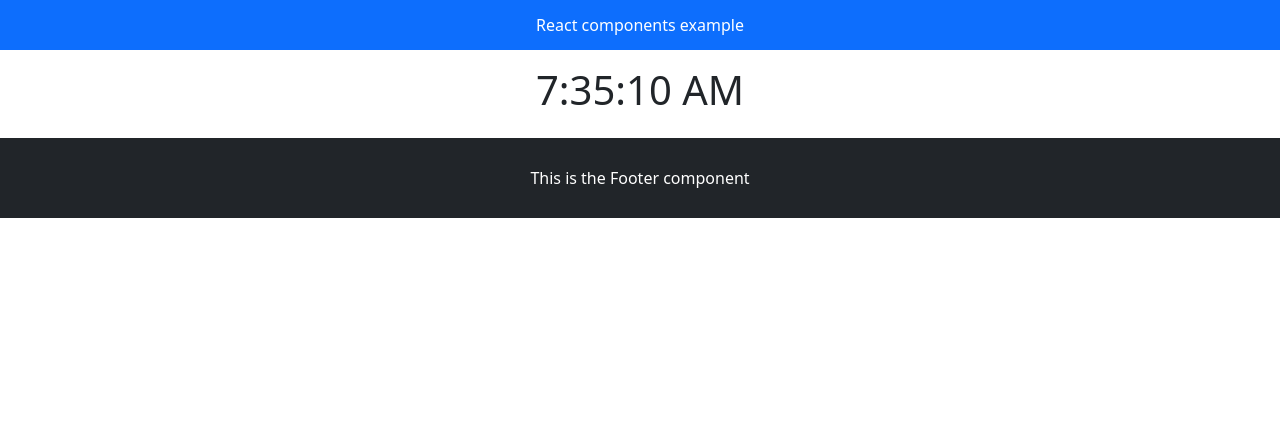
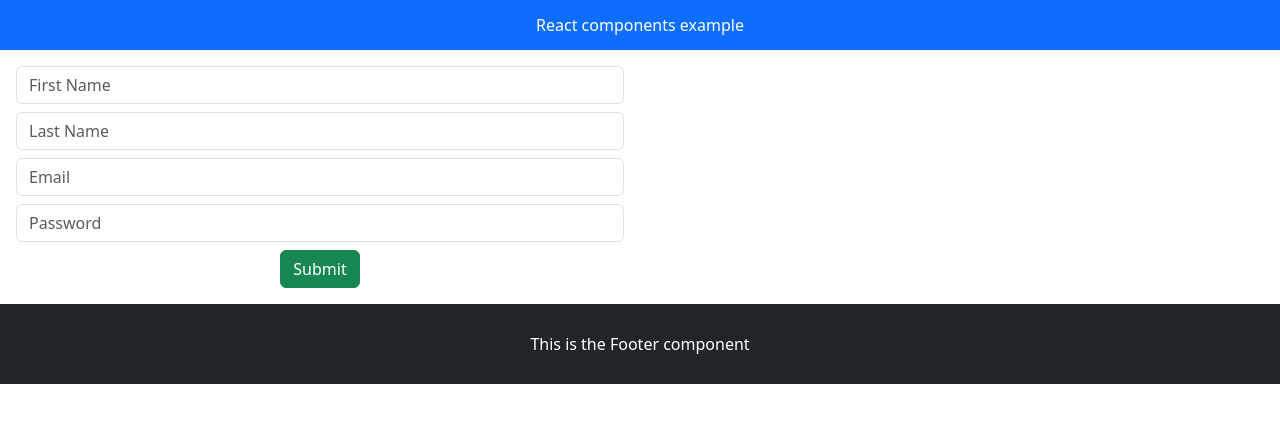
Before and after one commit to Stanley-Metray/frontend, a React (Create React App) app: page / in a window 1280 px wide. Shown: the top 422 px of the page. Built offline with nearby package versions, Linux system fonts and the light colour scheme.

Commit message:
react login form with useState and uncontrolled component

```diff
--- a/src/components/Body.jsx
+++ b/src/components/Body.jsx
@@ -1,12 +1,13 @@
 // import Products from "./Products";
-import Time from "./Time";
+// import Time from "./Time";
+import LoginForm from "./LoginForm";
 // const bodyStyle = {
 //     height : '100vh',
 // }
 
 const Body = ()=>{
     return <>
-        <Time title='Latest Time'/>
+        <LoginForm/>
     </>
 }
 
--- /dev/null
+++ b/src/components/LoginForm.jsx
@@ -0,0 +1,40 @@
+import { useState } from "react";
+
+const LoginForm = () => {
+    let [formData, setFormData] = useState({
+        firstName : '',
+        lastName : '',
+        email : '',
+        password : ''
+    });
+
+    const handleChange = (event)=>{
+        const {name, value} = event.target;
+
+        setFormData({
+            ...formData,
+            [name] : value
+        });
+    }
+
+    const handleLogin = (event)=>{
+        event.preventDefault();
+
+        const {firstName, lastName, email, password} = formData;
+        alert(`${firstName} ${lastName} ${email} ${password}`);
+    }
+
+    return <>
+        <div className="d-flex flex-column justify-content-center align-content-center h-100">
+            <form action="/" method="post" onSubmit={handleLogin} className="w-50 d-flex flex-column justify-content-center align-items-center p-3 gap-2">
+                <input value={formData.firstName} name="firstName" type="text" onChange={handleChange} className="form-control" placeholder="First Name" />
+                <input value={formData.lastName} name="lastName" type="text" onChange={handleChange} className="form-control" placeholder="Last Name" />
+                <input value={formData.email} name="email" type="email" onChange={handleChange} className="form-control" placeholder="Email" />
+                <input value={formData.password} name="password" type="password" onChange={handleChange} className="form-control" placeholder="Password" />
+                <button type="submit" className="btn btn-success">Submit</button>
+            </form>
+        </div>
+    </>
+}
+
+export default LoginForm;
```
